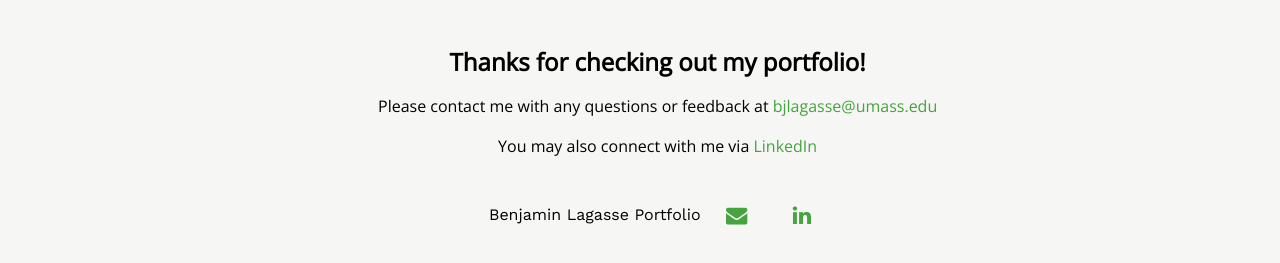
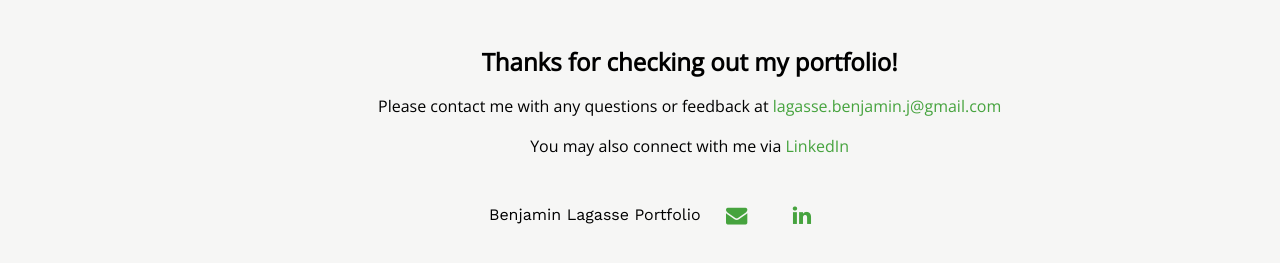
Before and after one commit to benjaminlagasse/benjaminlagasse.github.io, a plain HTML site: page contact.html in a window 1280 px wide. Shown: the part 241-504 px from the top of the page. Drawn offline with nearby package versions, Linux system fonts and the light colour scheme.

Commit message:
Update contact.html

```diff
--- a/contact.html
+++ b/contact.html
@@ -30,14 +30,14 @@
       <div>
         <article class="contact">
         <h2>Thanks for checking out my portfolio!</h2>
-        <p>Please contact me with any questions or feedback at <a class="link" href="mailto:bjlagasse@umass.edu">bjlagasse@umass.edu</a></p>
+        <p>Please contact me with any questions or feedback at <a class="link" href="mailto:lagasse.benjamin.j@gmail.com">lagasse.benjamin.j@gmail.com</a></p>
             <p>You may also connect with me via <a class="link" href="https://www.linkedin.com/in/benjamin-lagasse/">LinkedIn</a></p>
         </article>
       </div>
       <footer class="padding">
        <ul class="contact">
            <li class="contact">Benjamin Lagasse Portfolio</li>
-           <li class="contact"><a href="mailto:bjlagasse@umass.edu" class="fa fa-envelope fa-lg"></a></li>
+           <li class="contact"><a href="mailto:lagasse.benjamin.j@gmail,com" class="fa fa-envelope fa-lg"></a></li>
            <li class="contact"><a href="https://www.linkedin.com/in/benjamin-lagasse/" target="_blank" class="fa fa-linkedin fa-lg"></a></li>
        </ul>
        </footer>
```
